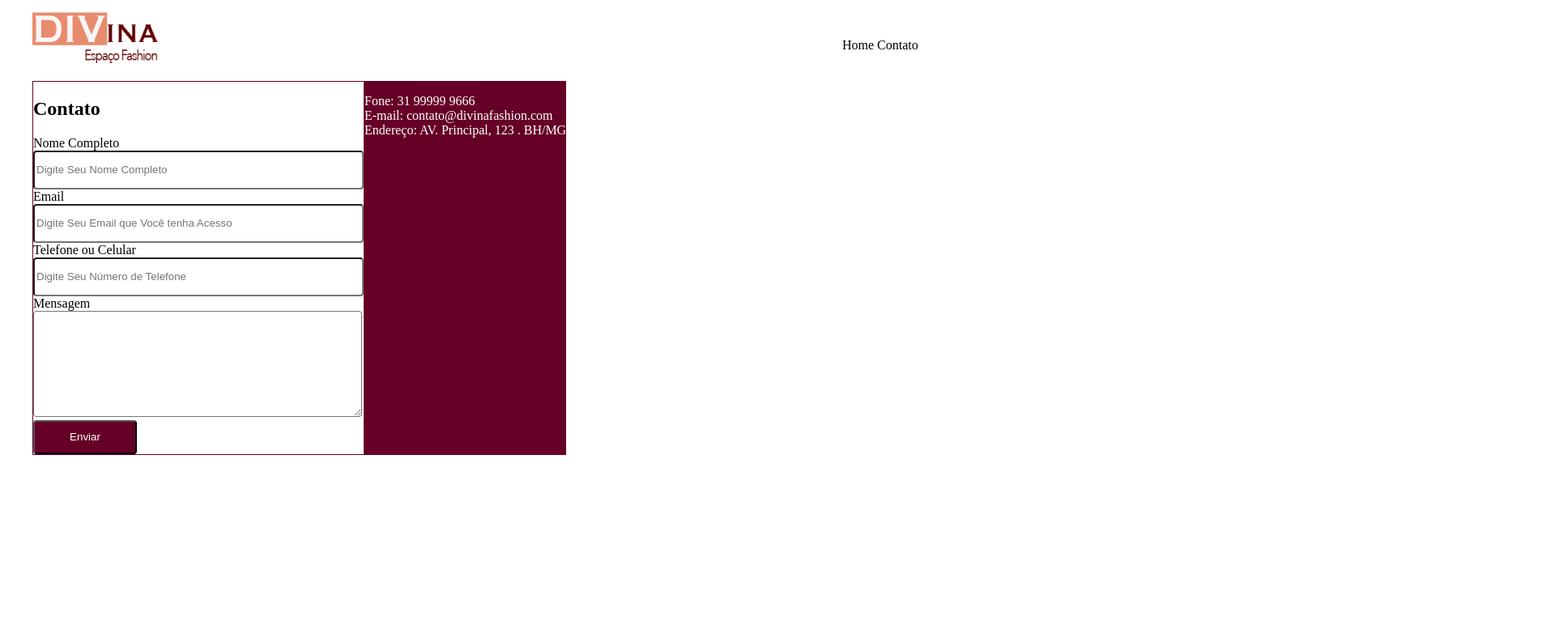
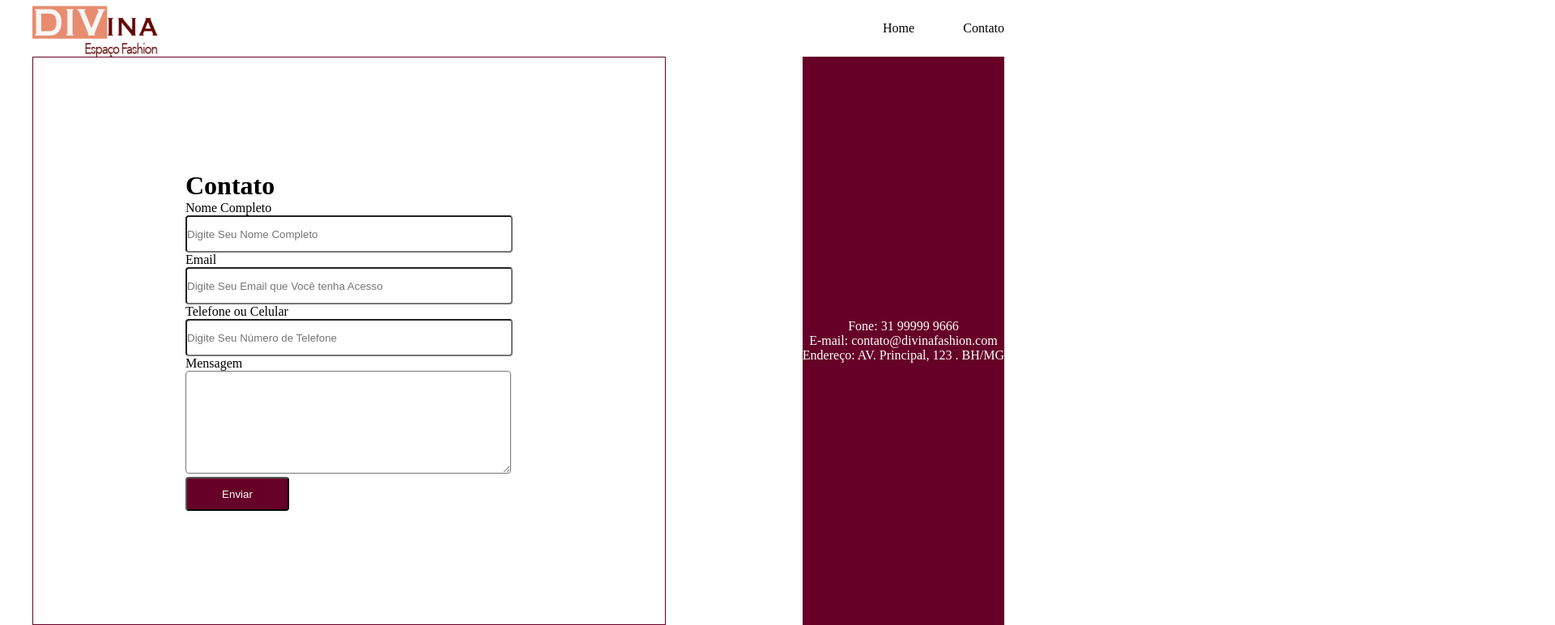
Before and after one commit to ProgrammerEspiffy/HCCChallenge, a plain HTML site: page Contato.html in a window 1280 px wide. Shown: the top 772 px of the page at 81% size, 1920 px wide, since content can reach past the window. Drawn offline with Linux system fonts and the light colour scheme.

Commit message:
Some Fixes Comment downbelow

```diff
--- a/Contato.html
+++ b/Contato.html
@@ -15,10 +15,12 @@
             <a href="index.html" class="Navegacão">Home</a>
             <a href="Contato.html" class="Navegacão">Contato</a>
         </div>
+    </nav>
         <main>
             <div class="Dados">
-                <h1>Contato</h1>
                 <form>
+                    <h1>Contato</h1>
+
                     <label for="Nomecom">Nome Completo</label>
                     <br>
                     <input type="text" name="Nomecom" id="Nomecom" placeholder="Digite Seu Nome Completo">
@@ -49,6 +51,6 @@
                 </p>
             </div>
         </main>
-    </nav>
+
 </body>
 </html>
--- a/Estilo.css
+++ b/Estilo.css
@@ -1,6 +1,12 @@
+*{
+    margin: 0;
+    padding: 0;
+}
 nav{
     width: 1200px;
     margin: auto;
+    display: flex;
+    justify-content: space-between;
 }
 .Logo{
     width: 155px;
@@ -9,9 +15,10 @@ nav{
     top: 363px;
 }
 .menu{
-    position: relative;
-    left: 1000px;
-    bottom: 35px;
+    width: 150px;
+    display: flex;
+    justify-content: space-between;
+    align-items: center;
 }
 .Navegacão{
     text-decoration: none;
@@ -23,6 +30,7 @@ main{
 }
 .Cards{
     display: flex;
+    justify-content: space-between;
 }
 .Card{
     width: 250px;
@@ -32,6 +40,8 @@ h1{
     font-family: system-ui, -apple-system, BlinkMacSystemFont, 'Segoe UI', Roboto, Oxygen, Ubuntu, Cantarell, 'Open Sans', 'Helvetica Neue', sans-serif;
     font-size: 36px;
     color: #660027;
+    margin-top: 20px;
+    margin-bottom: 20px;
 }
 h2{
     font-family: system-ui, -apple-system, BlinkMacSystemFont, 'Segoe UI', Roboto, Oxygen, Ubuntu, Cantarell, 'Open Sans', 'Helvetica Neue', sans-serif;
@@ -42,6 +52,7 @@ p{
     font-family: system-ui, -apple-system, BlinkMacSystemFont, 'Segoe UI', Roboto, Oxygen, Ubuntu, Cantarell, 'Open Sans', 'Helvetica Neue', sans-serif;
     font-size: 14px;
     color: #7d7777;
+    margin-bottom: 20px;
 }
 button{
     width: 128px;
@@ -51,7 +62,9 @@ button{
 }
 footer{
     background-color: #660027;
+    margin-bottom: 20px;
 }
 .Indireitos{
     color: white;
+    text-align: center;
 }
--- a/Estitato.css
+++ b/Estitato.css
@@ -1,6 +1,12 @@
+*{
+    margin: 0;
+    padding: 0;
+}
 nav{
     width: 1200px;
     margin: auto;
+    display: flex;
+    justify-content: space-between;
 }
 .Logo{
     width: 155px;
@@ -9,9 +15,10 @@ nav{
     top: 363px;
 }
 .menu{
-    position: relative;
-    left: 1000px;
-    bottom: 35px;
+    width: 150px;
+    display: flex;
+    justify-content: space-between;
+    align-items: center;
 }
 .Navegacão{
     text-decoration: none;
@@ -21,13 +28,23 @@ main{
     width: 1200px;
     margin: auto;
     display: flex;
+    justify-content: space-between;
 }
 .Dados{
     border: 1px solid #660027;
+    width: 780px;
+    height: 700px;
+    display: flex;
+    justify-content: center;
+    align-items: center
+
 }
 .Contato-Separardo{
     background-color: #660027;
     color: white;
+    display: flex;
+    align-items: center;
+    text-align: center;
 }
 input{
     width: 400px;
```
